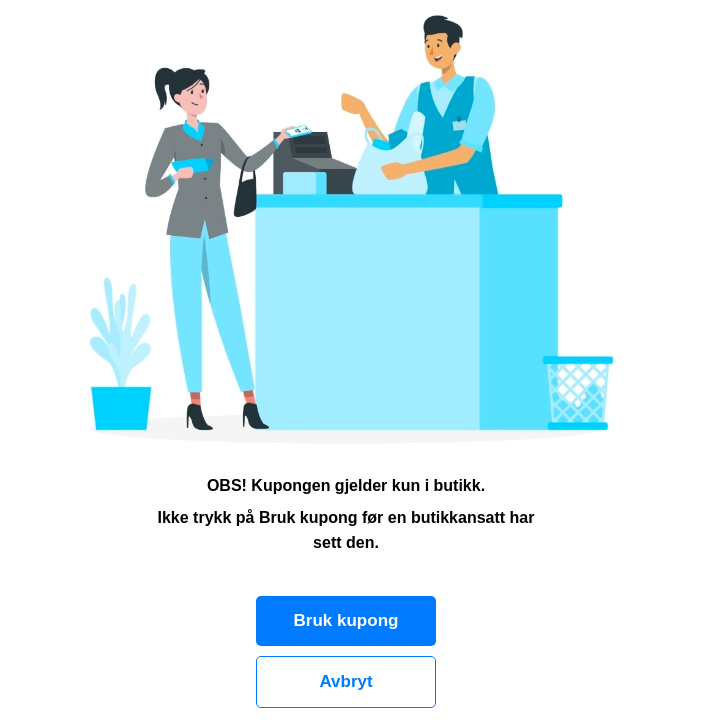
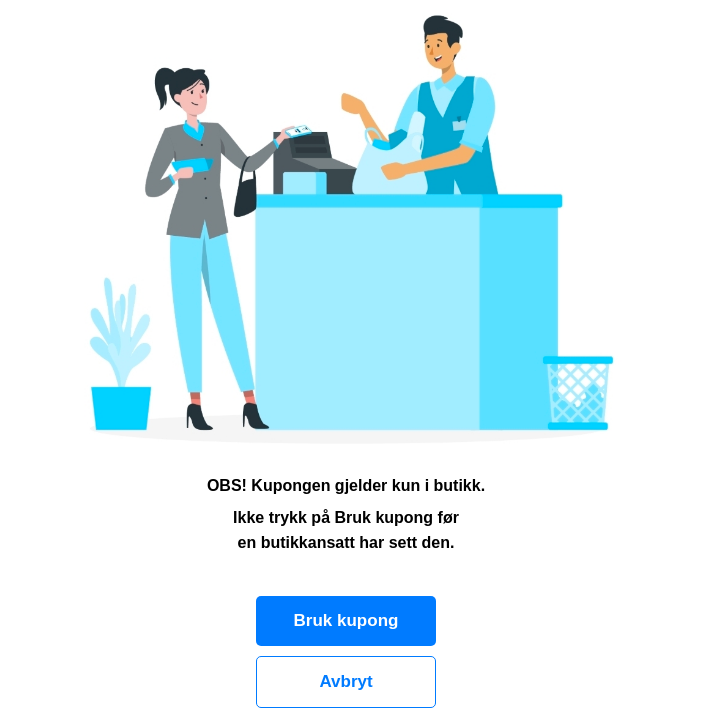
Before and after one commit to BendikHT/Elevkalender, a plain HTML site: page bitbolle.html in a window 1280 px wide. Both pictures are taken after a click on the button "Bruk kupong". Shown: the part 131-859 px from the top of the page, without its empty margins (294-996 px from the left). Drawn offline with Linux system fonts and the light colour scheme.

Commit message:
Update bitbolle.css

```diff
--- a/bitbolle.css
+++ b/bitbolle.css
@@ -93,7 +93,7 @@ header {
 .warning-text-bottom {
     text-align: center;
     font-weight: 600;
-    width: 60%;
+    width: 240px;
     margin: auto;
     line-height: 1.6;
 }
```
